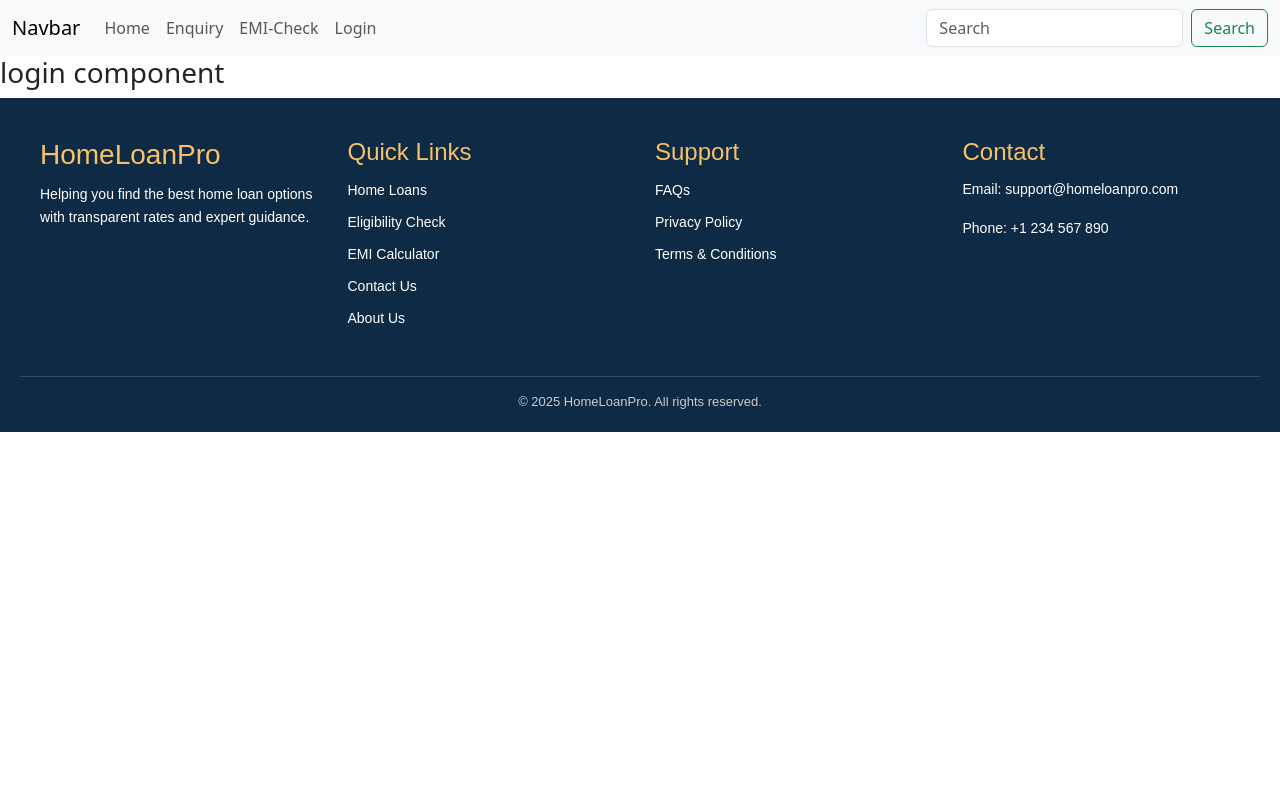
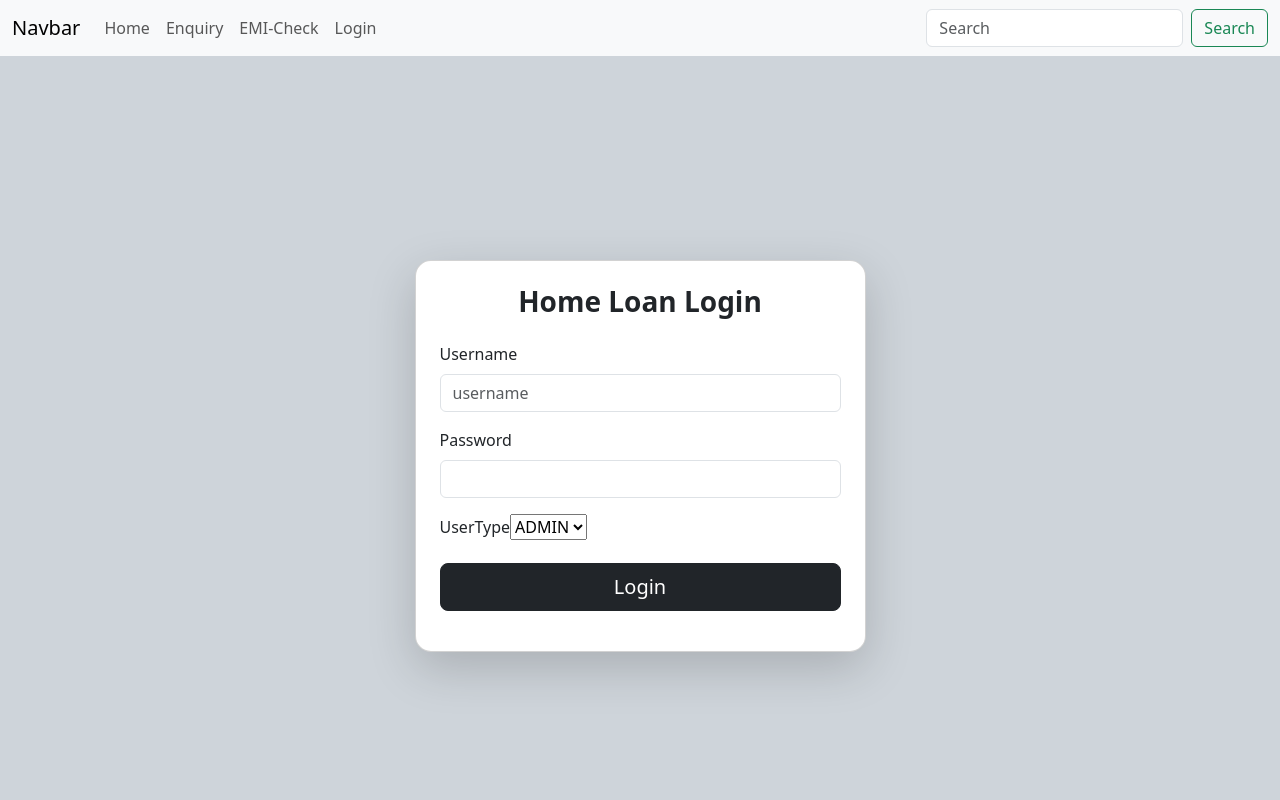
Before and after one commit to pujaphalke/BankCorp-Frontend, a React (Vite) app in the folder bankcorp-app/: page /login in a window 1280 px wide. Shown: the top 800 px of the page. Built offline with nearby package versions, Linux system fonts and the light colour scheme.

Commit message:
puja made some changes to the enquiry Component and change folder Structure

```diff
--- a/bankcorp-app/src/App.jsx
+++ b/bankcorp-app/src/App.jsx
@@ -4,14 +4,15 @@ import viteLogo from '/vite.svg'
 import './App.css'
 import { BrowserRouter, Route, Routes } from 'react-router-dom'
 import Header from './Header'
-import Sidebar from './Components/Sidebar'
-import Home from './Components/Home'
-import Enquiry from './Components/Enquiry'
-import EmiCalculator from './Components/EmiCalculator'
-import Login from './Components/Login'
+import Sidebar from './Templates/Sidebar'
 import Footer from './Footer'
 import Contact from './Footer-Components/Contact'
 import About from './Footer-Components/About'
+import EmiCalculator from './Templates/EmiCalculator'
+import Home from './Templates/Home'
+import Enquiry from './Templates/Enquiry'
+import Login from './Templates/Login'
+import Dashboard from './Includes/Dashboard'
 
 function App() {
   const [count, setCount] = useState(0)
@@ -26,7 +27,8 @@ function App() {
         <Route path='home' element={<Home/>}></Route>
         <Route path='enquiry' element={<Enquiry/>}></Route>
         <Route path='emicheck' element={<EmiCalculator/>}></Route>
-        <Route path='login' element={<Login/>}></Route>
+        <Route path='login' element={<Login></Login>}></Route>
+        <Route path='dashboard/*' element={<Dashboard/>}></Route>
         <Route path='contact' element={<Contact></Contact>}></Route>
         <Route path='about'element={<About/>}></Route>
         </Routes>
--- a/bankcorp-app/src/Components/Login.jsx
+++ /dev/null
@@ -1,13 +0,0 @@
-import React from 'react'
-
-function Login() {
-
-
-  return (
-    <>
-      <h3>login component</h3>
-    </>
-  )
-}
-
-export default Login
--- /dev/null
+++ b/bankcorp-app/src/Includes/Dashboard.jsx
@@ -0,0 +1,15 @@
+import React from 'react'
+import ProfileNav from './ProfileNav'
+
+function Dashboard() {
+  return (
+    <div>
+
+      <nav className="navbar navbar-light bg-light">
+        <span class="navbar-brand mb-0 h1"><ProfileNav></ProfileNav></span>
+    </nav>
+    </div>
+  )
+}
+
+export default Dashboard
--- /dev/null
+++ b/bankcorp-app/src/Includes/ProfileNav.jsx
@@ -0,0 +1,17 @@
+import React from 'react'
+
+function ProfileNav() {
+
+  const userJson = localStorage.getItem('user');
+  const {username, usertype} = JSON.parse(userJson);
+  return (
+    <>
+    <div>
+        <h3>ProfileNav</h3>
+    </div>
+
+    </>
+  )
+}
+
+export default ProfileNav
--- a/bankcorp-app/src/Components/Enquiry.jsx
+++ b/bankcorp-app/src/Templates/Enquiry.jsx
@@ -17,9 +17,9 @@ function Enquiry() {
 
   return (
     <>
-    <section className="vh-100" style={{backgroundColor: '#824552ff'}}>
-  <div className="container py-5 h-100">
-    <div className="row d-flex justify-content-center align-items-center h-100">
+    <section className="min-vh-100" style={{backgroundColor: '#ced4da'}}>
+  <div className="container  py-5 " >
+    <div className="row d-flex justify-content-center align-items-center h-50">
       <div className="col col-xl-10 " >
         <div className="card h-50" style={{borderradius: '1rem'}}>
           <div className="row g-0">
@@ -43,7 +43,7 @@ function Enquiry() {
                     <input type="text" id="fname"{...register("firstName")} className="form-control form-control" />
                    </div>
                    <div data-mdb-input-init className="form-outline mb-2">
-                    <label className="form-label" htmlFor="lname">Last Name Name</label>
+                    <label className="form-label" htmlFor="lname">Last Name</label>
                     <input type="text" id="lname" {...register("lastName")} className="form-control form-control" />
                     </div>
 
--- a/bankcorp-app/src/Components/Home.jsx
+++ b/bankcorp-app/src/Templates/Home.jsx
@@ -1,5 +1,5 @@
 import React from 'react'
-import '../Components/Home.css'
+import '../Templates/Home.css'
 function Home() {
 
   return (
--- /dev/null
+++ b/bankcorp-app/src/Templates/Login.jsx
@@ -0,0 +1,79 @@
+import React from 'react'
+import { useForm } from 'react-hook-form';
+import { useNavigate } from 'react-router-dom';
+
+function Login() {
+ const { register, handleSubmit } = useForm();
+ const navigate = useNavigate();
+
+
+  function loginCheck(data)
+  {
+   localStorage.setItem('user', JSON.stringify(data));
+   console.log("Login: "+data.usertype);
+   alert("loginCheck function call....!")
+   console.log(data);
+   navigate('/dashboard');
+  }
+
+  return (
+    <>
+
+    <section className="vh-100 d-flex align-items-center" style={{ backgroundColor: "#ced4da" }}>
+      <div className="container">
+        <div className="row justify-content-center">
+          <div className="col-md-6 col-lg-5">
+            <div className="card shadow-lg" style={{ borderRadius: "1rem" }}>
+              <div className="card-body p-4">
+
+                <h3 className="text-center mb-4 fw-bold">Home Loan Login</h3>
+
+                <form onSubmit={handleSubmit(loginCheck)}>
+
+                  {/* Email */}
+                  <div className="mb-3">
+                    <label className="form-label">Username</label>
+                    <input
+                      type="text"className="form-control"placeholder="username"
+                      {...register("username", { required: true })}
+                    />
+                  </div>
+
+                  {/* Password */}
+                  <div className="mb-3">
+                    <label className="form-label">Password</label>
+                    <input
+                      type="password"className="form-control"
+                      {...register("password", { required: true })}
+                    />
+                  </div>
+                   {/* User type */}
+                  <div className="mb-3">
+                    <label className="form-label">UserType </label>
+                    <select {...register("usertype")}>
+                          <option>ADMIN</option>
+                          <option>CRM</option>
+                          <option>OE</option>
+                    </select>
+                  </div>
+
+                  {/* Login Button */}
+                  <div className="d-grid mb-3">
+                    <button type="submit" className="btn btn-dark btn-lg"> Login</button>
+                  </div>
+
+
+
+                </form>
+
+              </div>
+            </div>
+          </div>
+        </div>
+      </div>
+    </section>
+    </>
+  )
+}
+
+export default Login
```
Also changed, not shown: bankcorp-app/src/Templates/EmiCalculator.jsx (renamed from bankcorp-app/src/Components/EmiCalculator.jsx), bankcorp-app/src/Templates/Home.css (renamed from bankcorp-app/src/Components/Home.css), bankcorp-app/src/Templates/Sidebar.jsx (renamed from bankcorp-app/src/Components/Sidebar.jsx).
